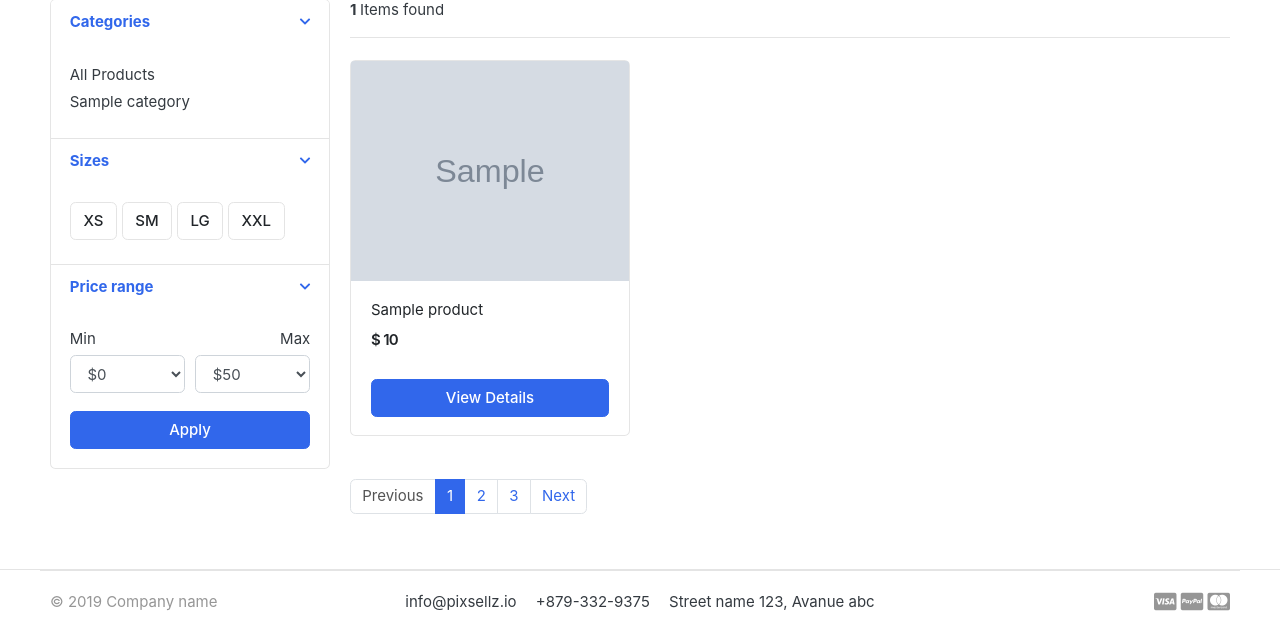
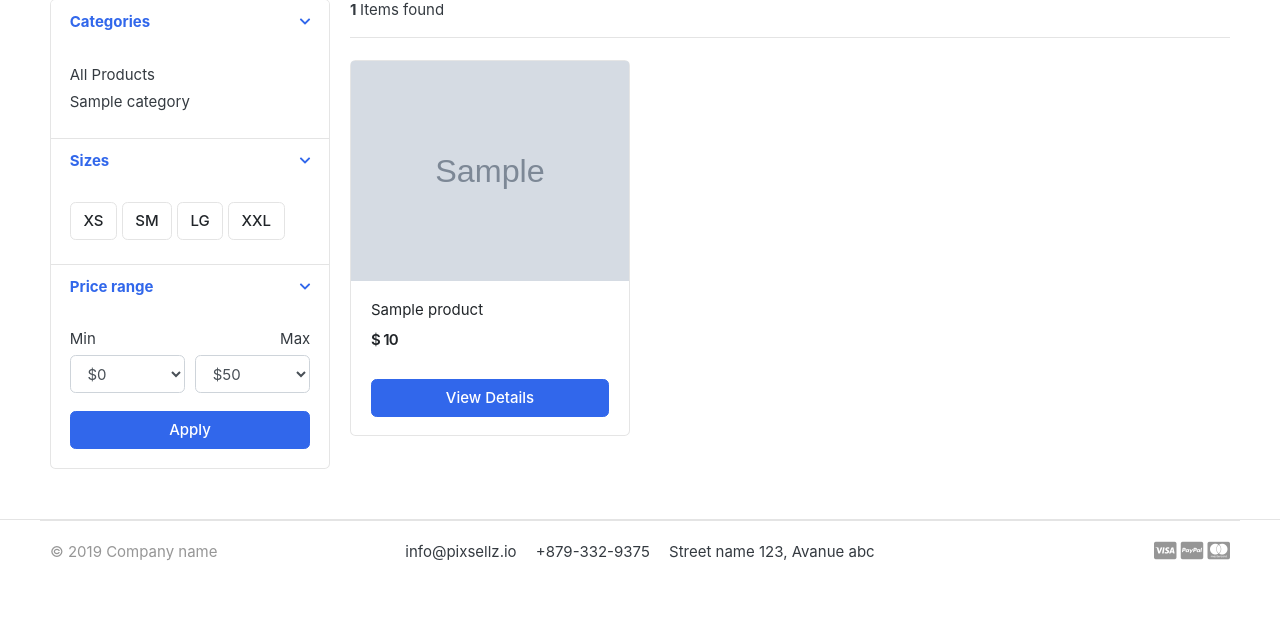
Before and after one commit to vsuraj25/EverBuy, a Django app: page /store/ in a window 1280 px wide. Shown: the part 295-929 px from the top of the page. After the commit the page ends 856 px from the top, so only its background shows below. Run offline with Django 3.2, Linux system fonts and the light colour scheme; tables that the repository leaves empty hold one stand-in row (values such as "Sample post"); grey boxes marked "Sample" are stand-in pictures; some libraries are stand-ins or nearby versions; some web fonts are replaced.

Commit message:
feat: added paginator in the store products list page

```diff
--- a/store/views.py
+++ b/store/views.py
@@ -3,6 +3,7 @@ from .models import Product
 from carts.models import CartItem
 from carts.views import _cart_id
 from category.models import Category
+from django.core.paginator import EmptyPage, PageNotAnInteger, Paginator
 
 def store(request, category_slug= None):
 
@@ -13,12 +14,15 @@ def store(request, category_slug= None):
         categories = get_object_or_404(Category, slug = category_slug)
         products = Product.objects.filter(category = categories, is_available = True)
     else:
-        products = Product.objects.all().filter(is_available = True)
+        products = Product.objects.all().filter(is_available = True).order_by('id')
 
-    # products = Product.objects.all().filter(is_available =True)
+
+    paginator = Paginator(products, 6)
+    page = request.GET.get('page')
+    paged_products = paginator.get_page(page)
 
     context = {
-        'products': products,
+        'products': paged_products,
         'products_count': len(products)
     }
 
--- a/templates/store/store.html
+++ b/templates/store/store.html
@@ -174,17 +174,30 @@
         <!-- row end.// -->
 
         <nav class="mt-4" aria-label="Page navigation sample">
+          {%  if products.has_other_pages %}
           <ul class="pagination">
-            <li class="page-item disabled">
-              <a class="page-link" href="#">Previous</a>
-            </li>
-            <li class="page-item active">
-              <a class="page-link" href="#">1</a>
-            </li>
-            <li class="page-item"><a class="page-link" href="#">2</a></li>
-            <li class="page-item"><a class="page-link" href="#">3</a></li>
-            <li class="page-item"><a class="page-link" href="#">Next</a></li>
+            {% if products.has_previous %}
+              <li class="page-item"><a class="page-link" href="?page={{products.previous_page_number}}">Previous</a></li>
+            {% else %}
+              <li class="page-item disabled"><a class="page-link" href="#">Previous</a></li>
+            {% endif %}
+
+            {% for page in products.paginator.page_range %}
+              {% if products.number == page %}
+                <li class="page-item active"><a class="page-link" href="#">{{page}}</a></li>
+              {% else %}
+                <li class="page-item"><a class="page-link" href="?page={{page}}">{{page}}</a></li>
+              {% endif %}
+
+            {% endfor %}
+
+            {% if products.has_next %}
+              <li class="page-item"><a class="page-link" href="?page={{products.next_page_number}}">Next</a></li>
+            {% else %}
+              <li class="page-item disabled"><a class="page-link" href="#">Next</a></li>
+            {% endif %}
           </ul>
+          {% endif %}
         </nav>
       </main>
       <!-- col.// -->
```
